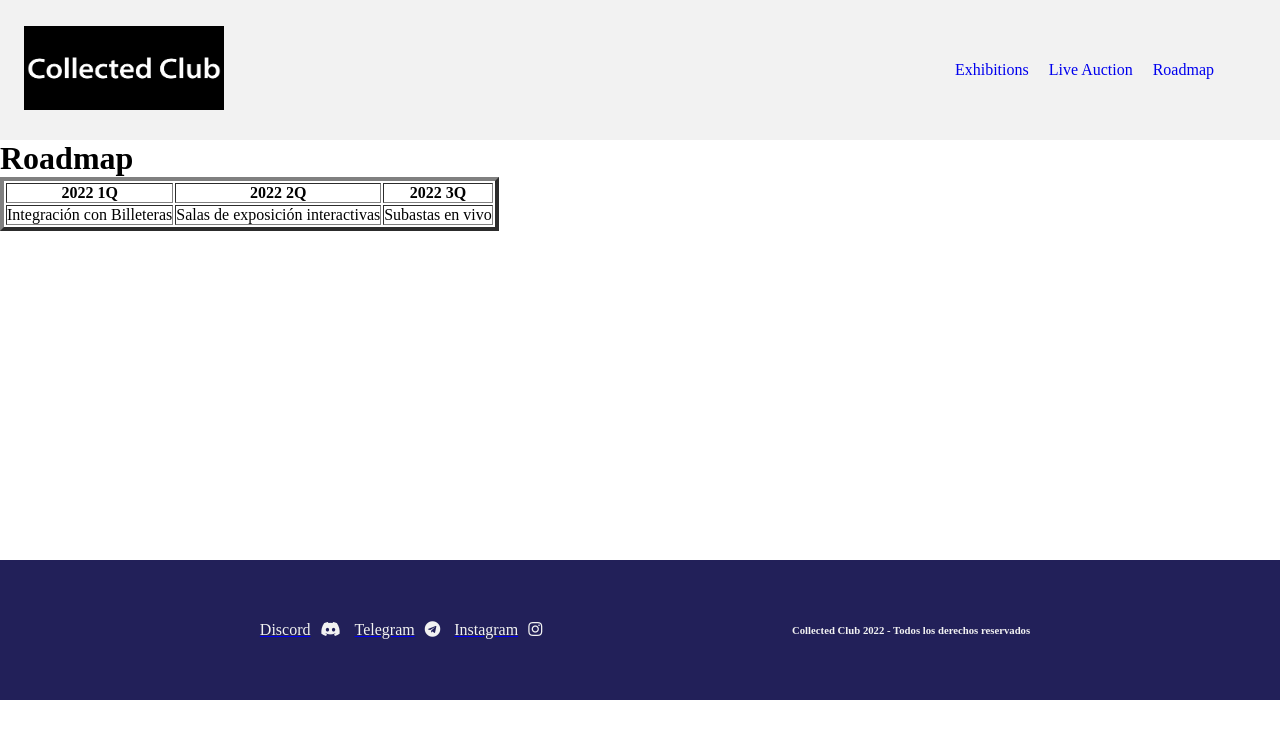
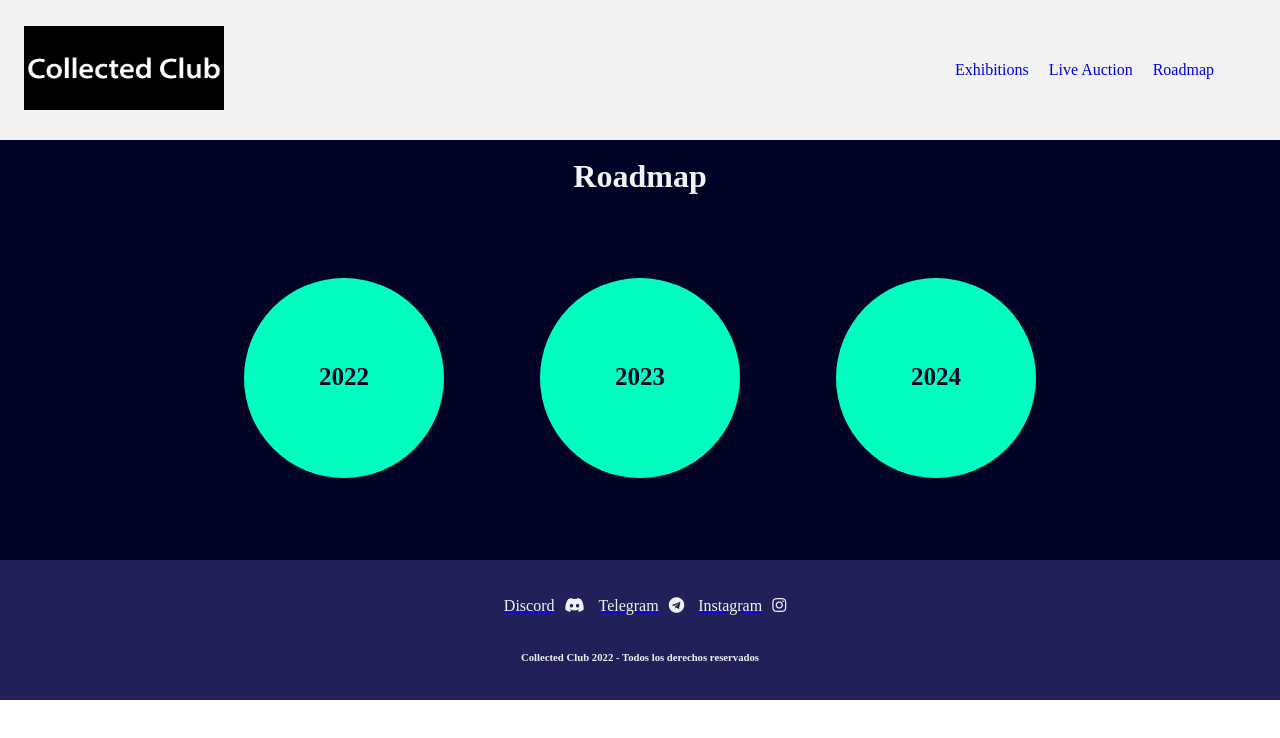
Before and after one commit to kevaguiar/collected-club-2, a plain HTML site: page paginas/roadmap.html in a window 1280 px wide. Drawn offline with Linux system fonts and the light colour scheme.

Commit message:
ajustes finales

```diff
--- a/css/style.css
+++ b/css/style.css
@@ -1,3 +1,4 @@
+@charset "UTF-8";
 .texto2 {
   margin-bottom: 1rem;
   color: #F2F2F2;
@@ -11,7 +12,7 @@
 .mainIndex {
   color: #F2F2F2;
   display: flex;
-  flex-direction: row-reverse;
+  flex-direction: row;
   flex-wrap: wrap;
   justify-content: center;
   align-content: flex-start;
@@ -95,7 +96,8 @@ video {
 .grid-container {
   display: grid;
   grid-template-columns: repeat(auto-fill, minmax(300px, 1fr));
-  grid-gap: 1rem; }
+  grid-gap: 1rem;
+  margin: 25px; }
 
 /* hover styles */
 .location-listing {
@@ -104,7 +106,7 @@ video {
 .location-image {
   line-height: 0;
   overflow: hidden;
-  max-height: 50vh;
+  height: 40vh;
   margin: 0.5rem; }
   .location-image img {
     filter: blur(0px);
@@ -169,6 +171,33 @@ video {
   justify-content: center;
   align-items: center; }
 
+.roadmapPage {
+  background-color: #010326;
+  color: #F2F2F2;
+  display: flex;
+  flex-direction: column;
+  align-items: center;
+  justify-content: center;
+  justify-content: space-evenly;
+  height: 100%; }
+  .roadmapPage .añosRoadmap {
+    display: flex;
+    flex-direction: row;
+    flex-wrap: wrap;
+    justify-content: center;
+    margin: 3rem; }
+    .roadmapPage .añosRoadmap .año {
+      margin: 1rem 3rem;
+      padding: 85px 0;
+      background-color: #00ffbf;
+      color: #010326;
+      width: 200px;
+      height: 200px;
+      text-align: center;
+      border-radius: 100%;
+      font-size: 25px;
+      font-weight: 900; }
+
 .header {
   grid-template-areas: "header";
   background-color: #F2F2F2;
@@ -204,6 +233,7 @@ video {
   background-color: #222059;
   color: #F2F2F2;
   display: flex;
+  flex-direction: column;
   justify-content: center;
   align-items: center;
   justify-content: space-evenly; }
--- a/paginas/roadmap.html
+++ b/paginas/roadmap.html
@@ -43,38 +43,32 @@
 
         </header>
         <main class="main">
-            <h1>Roadmap</h1>
 
-            <table border="4" cellpadding="21">
-                <thead>
-                    <tr>
-                        <th>2022 1Q</th>
-                        <th>2022 2Q</th>
-                        <th>2022 3Q</th>
-                    </tr>
+            <div class="roadmapPage">
+                <div>
+                    <h1>Roadmap</h1>
+                </div>
+                <div class="añosRoadmap">
+                    <div class="año"><span></span> 2022</div>
+                    <div class="año"><span></span> 2023</div>
+                    <div class="año"><span></span> 2024</div>
+                </div>
+            </div>
 
-                </thead>
-                <tbody>
-                    <tr>
-                        <td>Integración con Billeteras</td>
-                        <td>Salas de exposición interactivas</td>
-                        <td>Subastas en vivo</td>
-                    </tr>
-                </tbody>
-            </table>
+
         </main>
 
         <footer class="footer">
             <div class="footerSocialMedia">
 
 
-                <a href="https://www.instagram.com/?hl=es-la"><span class="socialMedia">Discord</span><i
+                <a href="https://discord.com/"><span class="socialMedia">Discord</span><i
                         class="fab fa-discord"></i></a>
 
                 <a href="https://web.telegram.org/"><span class="socialMedia">Telegram</span><i
                         class="fab fa-telegram"></i></a>
 
-                <a href="https://discord.com/"><span class="socialMedia">Instagram</span><i
+                <a href="https://www.instagram.com/?hl=es-la"><span class="socialMedia">Instagram</span><i
                         class="fab fa-instagram"></i></a>
             </div>
             <h6>Collected Club 2022 - Todos los derechos reservados</h6>
--- a/scss/secciones/_footer.scss
+++ b/scss/secciones/_footer.scss
@@ -3,6 +3,7 @@
     background-color: $color3;
     color: $color1;
     display: flex;
+    flex-direction: column;
     justify-content: center;
     align-items: center;
     justify-content: space-evenly;
--- a/scss/secciones/_mainPage.scss
+++ b/scss/secciones/_mainPage.scss
@@ -3,7 +3,7 @@
 
     color: $color1;
     display: flex;
-    flex-direction: row-reverse;
+    flex-direction: row;
     flex-wrap: wrap;
     justify-content: center;
     align-content: flex-start;
@@ -127,6 +127,7 @@
     display: grid;
     grid-template-columns: repeat(auto-fill, minmax(300px, 1fr));
     grid-gap: 1rem;
+    margin: 25px;
   }
 
   /* hover styles */
@@ -137,7 +138,7 @@
   .location-image {
     line-height: 0;
     overflow: hidden;
-    max-height: 50vh;
+    height: 40vh;
     margin: 0.5rem;
     img {
       filter: blur(0px);
@@ -214,3 +215,42 @@
     justify-content: center;
     align-items: center;
     }
+
+
+    // ROADMAP
+
+.roadmapPage {
+  background-color: $color5;
+  color: $color1;
+  display: flex;
+  flex-direction: column;
+  align-items: center;
+  justify-content: center;
+  justify-content: space-evenly;
+  height: 100%;
+
+  .añosRoadmap {
+    display: flex;
+    flex-direction: row;
+    flex-wrap: wrap;
+    justify-content: center;
+    margin: 3rem;
+    .año {
+      margin: 1rem 3rem;
+      padding: 85px 0;
+      background-color: $color8;
+      color: $color5;
+      width: 200px;
+      height: 200px;
+      text-align: center;
+      border-radius: 100%;
+      font-size: 25px;
+      font-weight: 900;
+
+
+
+
+    }
+
+  }
+  }
--- a/scss/variables/_colors.scss
+++ b/scss/variables/_colors.scss
@@ -5,3 +5,4 @@ $color4: #060359;
 $color5: #010326;
 $color6: #232ab45d;
 $color7: #26011e5e;
+$color8: rgb(0, 255, 191)
```
Also changed, not shown: index.html (+2 -2 lines), paginas/exhibitions.html (+6 -77 lines), paginas/liveAuctions.html (+0 -1 lines).
